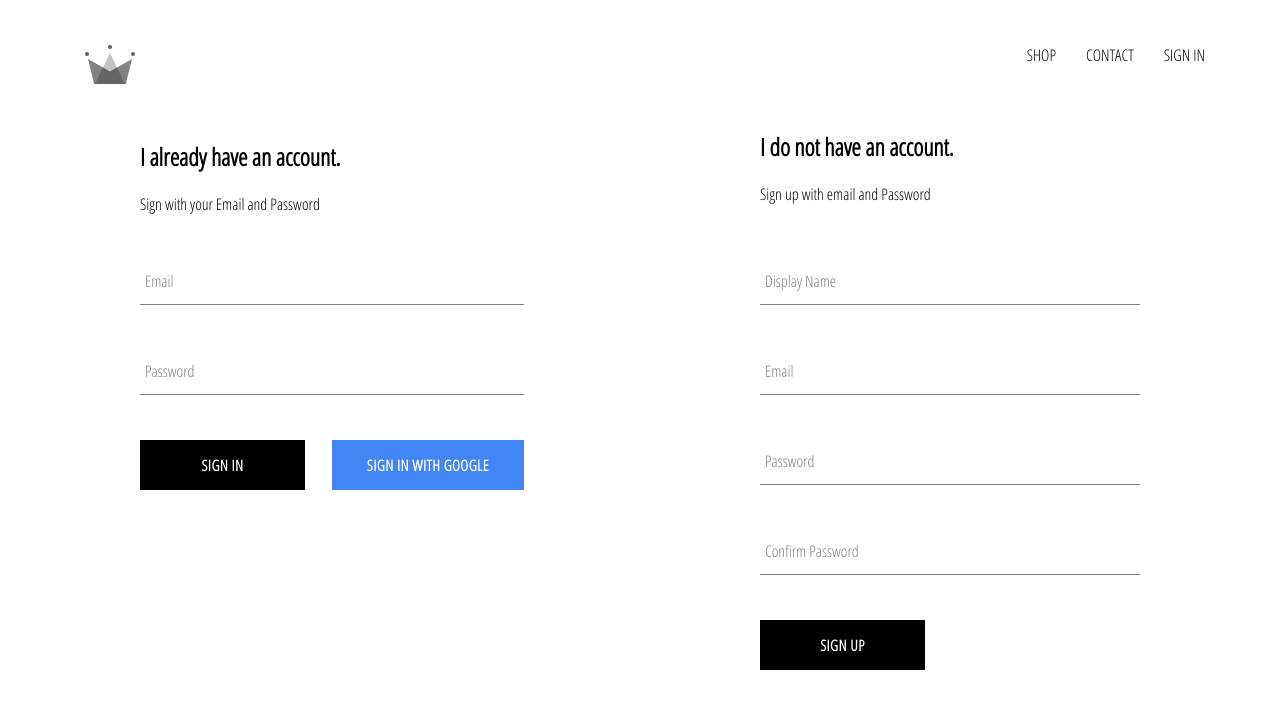
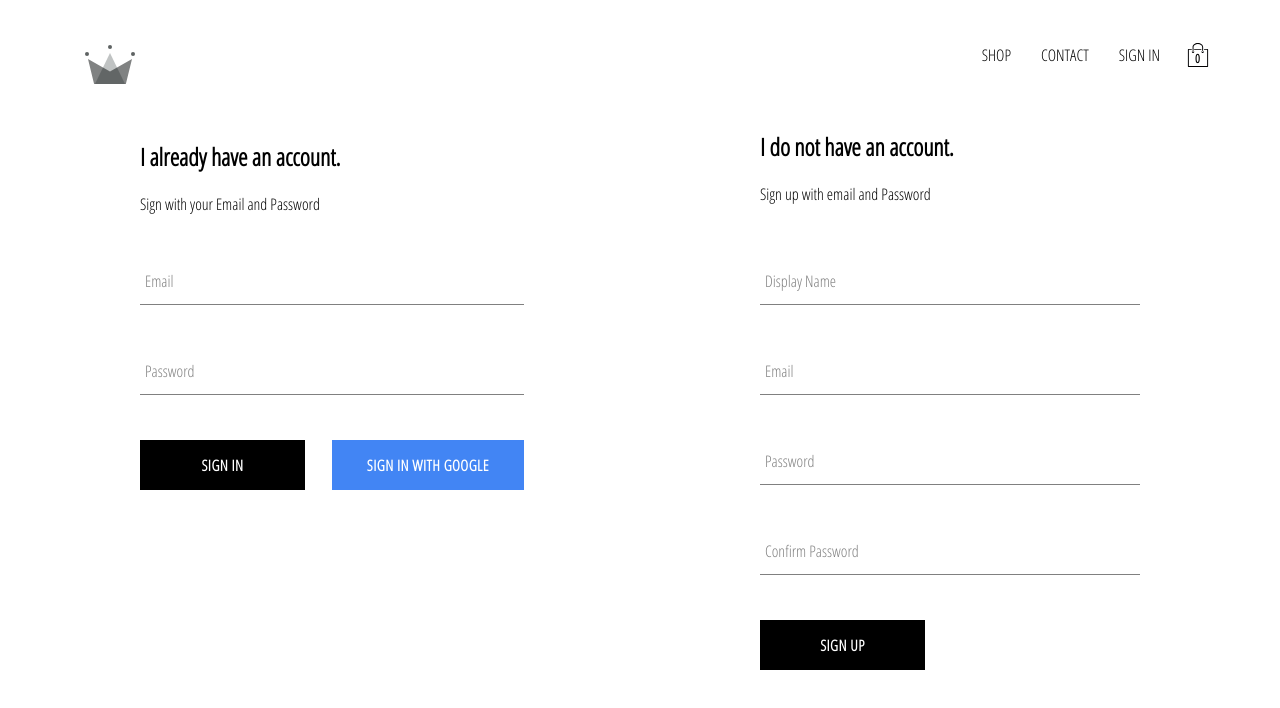
Before and after one commit to Abhinav-Saxena-dev/E-commerce_Project, a React (Create React App) app: page /signin in a window 1280 px wide. Shown: the top 708 px of the page. Built offline with nearby package versions, Linux system fonts and the light colour scheme; no server answers.

Commit message:
Added Cart Drop Down with functionality through cartreducer

```diff
--- /dev/null
+++ b/src/Components/cart-dropdown/cart-dropdown.component.jsx
@@ -0,0 +1,16 @@
+import React from 'react';
+
+import CustomButton from '../custom-button/custom-buttom.component';
+
+import './cart-dropdown.style.scss';
+
+const CartDropdown = () => (
+    <div className="cart-dropdown">
+
+        <div className="cart-items"></div>
+        <CustomButton>GO TO CHECKOUT</CustomButton>
+
+    </div>
+)
+
+export default CartDropdown;
--- /dev/null
+++ b/src/Components/cart-dropdown/cart-dropdown.style.scss
@@ -0,0 +1,24 @@
+.cart-dropdown{
+    display: flex;
+    flex-direction: column;
+    width: 240px;
+    height: 340px;
+    position: absolute;
+    right: 0;
+    top : 80px;
+    background-color: white;
+    border: 1px solid black;
+    padding: 20px;
+    z-index: 5;
+
+    .cart-items{
+        display: flex;
+        flex-direction: column;
+        overflow: auto;
+        height: 240px;
+    }
+
+    .button{
+        margin-top: auto;
+    }
+}
--- /dev/null
+++ b/src/Components/cart-icon/cart-icon.component.jsx
@@ -0,0 +1,22 @@
+import React from 'react';
+
+import { ReactComponent as ShoppingIcon} from '../../assets/11.2 shopping-bag.svg';
+
+import ToggleCartHidden from '../../redux/cart/cart.action';
+
+import { connect } from 'react-redux';
+
+import './cart-icon.style.scss';
+
+const CartIcon = ({ToggleCartHidden}) =>(
+    <div className="cart-icon" onClick={ToggleCartHidden}>
+        <ShoppingIcon className="shopping-icon"/>
+        <span className="item-count">0</span>
+    </div>
+)
+
+const mapDispatchToProps = (dispatch) => ({
+    ToggleCartHidden : () => dispatch(ToggleCartHidden),
+});
+
+export default connect(null, mapDispatchToProps)(CartIcon);
--- /dev/null
+++ b/src/Components/cart-icon/cart-icon.style.scss
@@ -0,0 +1,22 @@
+.cart-icon{
+    display: flex;
+    flex-direction: column;
+    height : 45px;
+    width: 45px;
+    justify-content: center;
+    align-items: center;
+    position: relative;
+    cursor: pointer;
+
+    .shopping-icon{
+        height: 24px;
+        width : 24px;
+    }
+
+    .item-count{
+        position: absolute;
+        font-size: 12px;
+        font-weight: bold;
+        bottom : 11px;
+    }
+}
--- a/src/Components/header/Header.component.jsx
+++ b/src/Components/header/Header.component.jsx
@@ -5,10 +5,15 @@
 
 import { connect } from 'react-redux';
 
+import CartIcon from '../cart-icon/cart-icon.component';
+
+import CartDropdown from '../cart-dropdown/cart-dropdown.component';
+
 import { ReactComponent as Logo } from '../../assets/4.1 crown.svg';
+
 import './Header.style.scss';
 
-const  Header = ({currentUser}) => (
+const  Header = ({currentUser, hidden}) => (
     <div className="header">
         <Link to = "/" className ="logo-container">
             <Logo className="logo" />
@@ -28,11 +33,18 @@
                 :
                 <Link className = "option" to = '/signin'>SIGN IN</Link>
             }
+            <CartIcon/>
         </div>
+            {
+                (!hidden) ? <CartDropdown/> : null
+            }
     </div>
 )
 
-const mapStateToProps = (state) => {
- return ({currentUser : state.user.currentUser,});
+const mapStateToProps = ({user : {currentUser}, cart : {hidden}}) => {
+ return ({
+     currentUser : currentUser,
+     hidden : hidden,
+    });
 }
 export default connect(mapStateToProps)(Header);
--- a/src/Components/header/Header.style.scss
+++ b/src/Components/header/Header.style.scss
@@ -4,6 +4,7 @@
     height: 70px;
     width: 100%;
     margin-bottom: 25px;
+    position: relative;
 
     .logo-container{
         height: 100%;
--- /dev/null
+++ b/src/redux/cart/cart.action.js
@@ -0,0 +1,7 @@
+import CartActionTypes from "./cart.types";
+
+const ToggleCartHidden = {
+    type : CartActionTypes.TOGGLE_CART_HIDDEN,
+};
+
+export default ToggleCartHidden;
--- /dev/null
+++ b/src/redux/cart/cart.reducer.js
@@ -0,0 +1,20 @@
+import CartActionTypes from "./cart.types";
+
+const INITITAL_STATE = {
+    hidden : true,
+};
+
+const CartReducer = (state = INITITAL_STATE, action) => {
+
+    switch(action.type){
+        case CartActionTypes.TOGGLE_CART_HIDDEN :
+            return {
+                ...state,
+                hidden : !state.hidden,
+            }
+        default:
+            return state;
+    }
+}
+
+export default CartReducer;
--- /dev/null
+++ b/src/redux/cart/cart.types.js
@@ -0,0 +1,5 @@
+const CartActionTypes = {
+    TOGGLE_CART_HIDDEN : "TOGGLE_CART_HIDDEN",
+};
+
+export default CartActionTypes;
--- a/src/redux/root-reducer.js
+++ b/src/redux/root-reducer.js
@@ -1,7 +1,9 @@
 import { combineReducers} from 'redux';
 
 import userReducer from "./user/user.reducers";
+import CartReducer from './cart/cart.reducer';
 
 export default combineReducers({   // this is the root reducer ( the main pure function made up of combined individual functions)
     user : userReducer,
+    cart : CartReducer,
 });
```
Also changed, not shown: src/assets/11.2 shopping-bag.svg (added).
